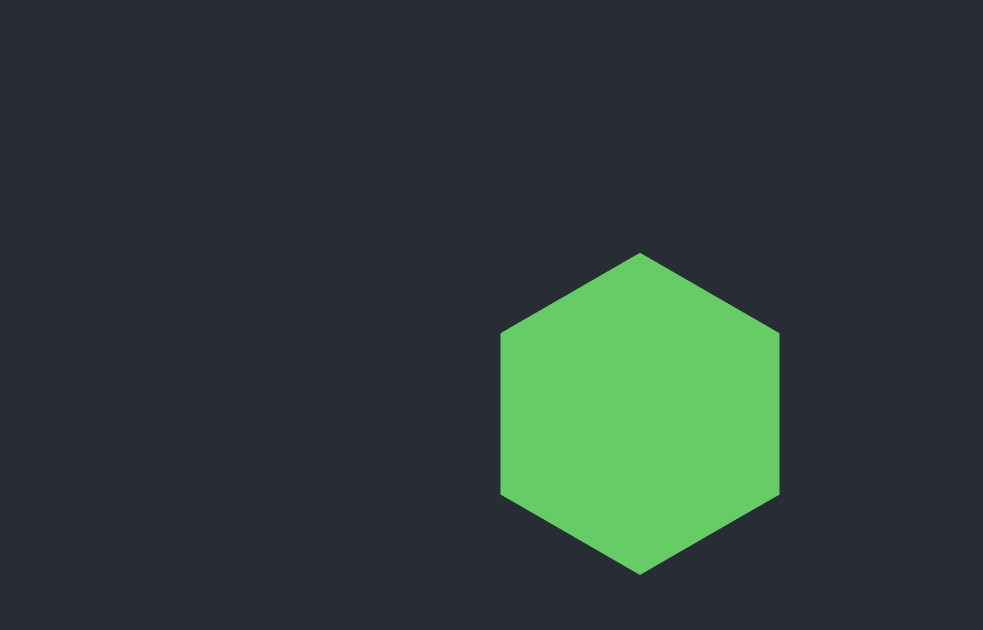
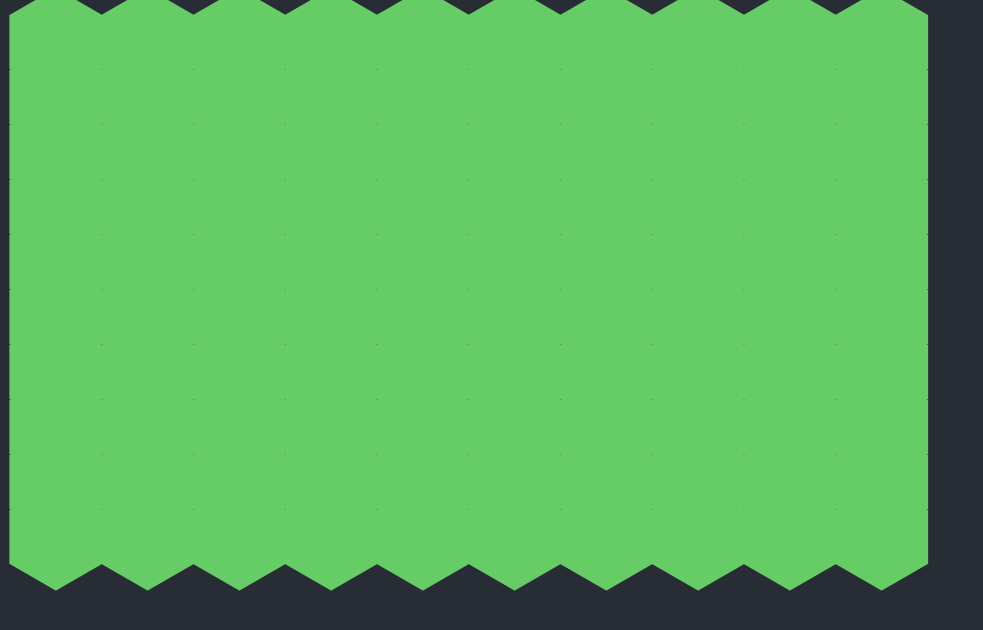
Before and after one commit to ClaySpike/Econ-Final-Project, a React (Create React App) app: page / in a window 1280 px wide. Shown: the top 630 px of the page, without its empty margins (0-983 px from the left). Built offline with nearby package versions, Linux system fonts and the light colour scheme.

Commit message:
hex columns and rows

```diff
--- a/src/App.css
+++ b/src/App.css
@@ -1,13 +1,19 @@
-.App {
-  text-align: center;
+body {
+  background: #282c34;
 }
 
-.App-header {
-  background-color: #282c34;
-  min-height: 100vh;
+.HexGrid {
   display: flex;
+  margin-top: 10px;
+  margin-left: 10px;
+}
+
+.HexRow {
+  display: inherit;
+  flex-direction: row;
+}
+
+.HexCol {
+  display: inherit;
   flex-direction: column;
-  align-items: center;
-  justify-content: center;
-  color: white;
 }
--- a/src/App.js
+++ b/src/App.js
@@ -3,12 +3,30 @@ import './App.css';
 import Hexagon from './Hexagon';
 
 class App extends Component {
+  constructor(props) {
+    super(props);
+
+    this.state = {
+      hexGrid: new Array(10),
+    };
+    for(let i = 0; i < this.state.hexGrid.length; i++){
+      this.state.hexGrid[i] = new Array(10);
+      for(let j = 0; j < this.state.hexGrid[i].length; j++){
+        this.state.hexGrid[i][j] = {
+          name: "Number " + (i + j),
+        };
+      }
+    }
+  }
+
   render() {
     return (
-      <div className="App">
-        <header className="App-header">
-          <Hexagon></Hexagon>
-        </header>
+      <div className="HexGrid">
+        <div className="HexRow">{this.state.hexGrid.map((i) => {
+          return <div className={"HexCol Even"}>{this.state.hexGrid.map(() => {
+            return <Hexagon></Hexagon>
+          })}</div>
+        })}</div>
       </div>
     );
   }
--- a/src/Hexagon.css
+++ b/src/Hexagon.css
@@ -1,55 +1,10 @@
 .hex {
     color: #6C6;
-    font-size: 30vw;
+    flex: 1 1 auto;
+    font-size: 10vw;
+    margin: -50px -10px;
     -webkit-user-select: none; /* Safari */
     -moz-user-select: none; /* Firefox */
     -ms-user-select: none; /* IE10+/Edge */
     user-select: none; /* Standard */
 }
-
-
-
-/*
-.hex {
-    position: relative;
-    width: 50vw;
-    height: calc(50vw * 0.57735026919);
-    background-color: #64C7CC;
-    margin: 86.60px 0;
-    box-shadow: 0 0 20px rgba(0,0,0,0.6);
-  }
-
-  .hex:before,
-  .hex:after {
-    -webkit-transform: scaleY(0.5774) rotate(-45deg);
-    -ms-transform: scaleY(0.5774) rotate(-45deg);
-    transform: scaleY(0.5774) rotate(-45deg);
-    content: "";
-    position: absolute;
-    z-index: 1;
-    width: calc(50vw * 0.7071);
-    height: calc(50vw * 0.7071);
-    background-color: inherit;
-    left: calc((50vw - 50vw)/2);
-    box-shadow: 0 0 20px rgba(0,0,0,0.6);
-  }
-
-  .hex:before {
-    top: calc(50vw * -0.35355333333);
-  }
-
-  .hex:after {
-    bottom: calc(50vw * -0.3535875);
-  }
-
-  .hex span {
-    display: block;
-    position: absolute;
-    top: 0px;
-    left: 0;
-    width: 50vw;
-    height: calc(50vw * 0.57735026919);
-    z-index: 2;
-    background: inherit;
-  }
-  */
```
